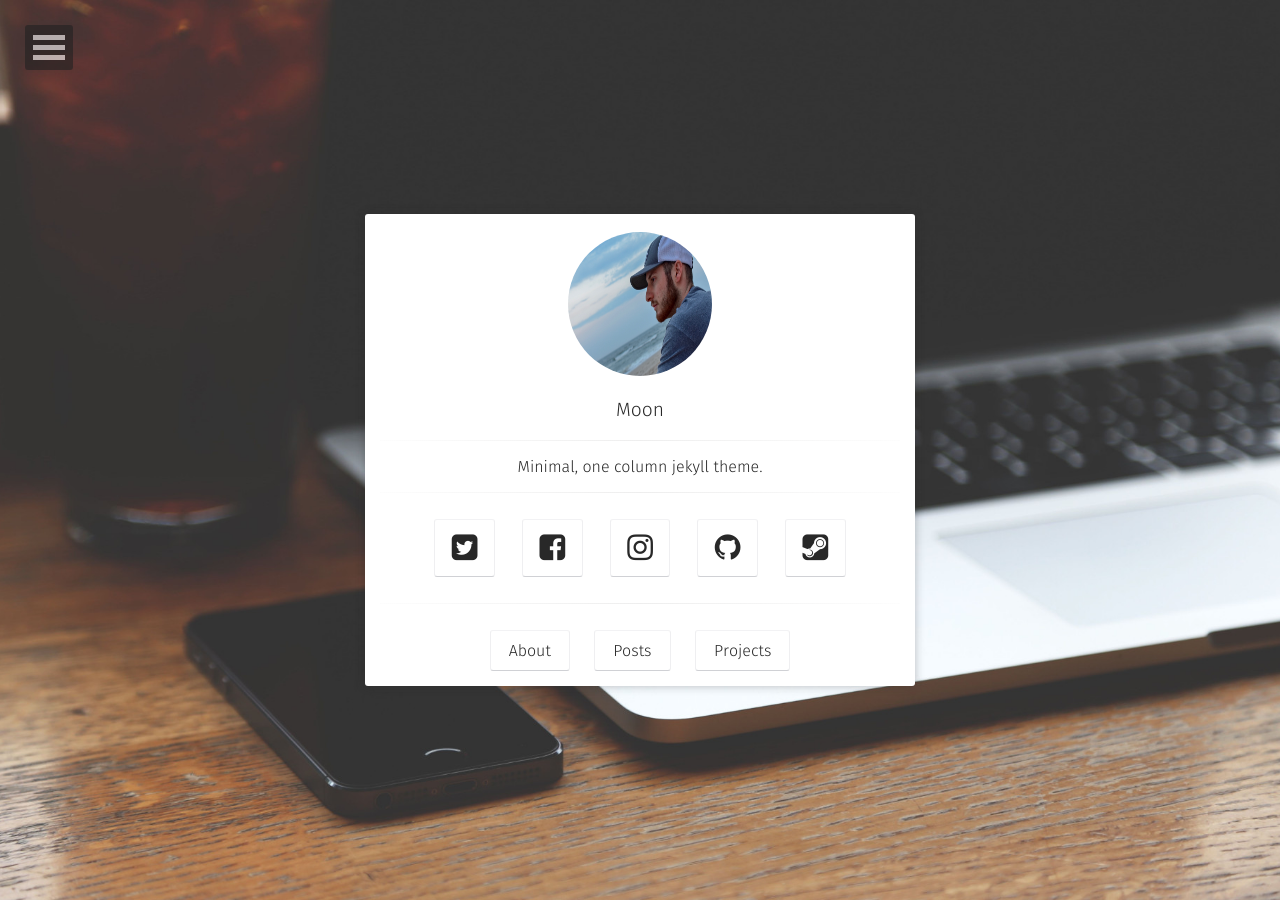
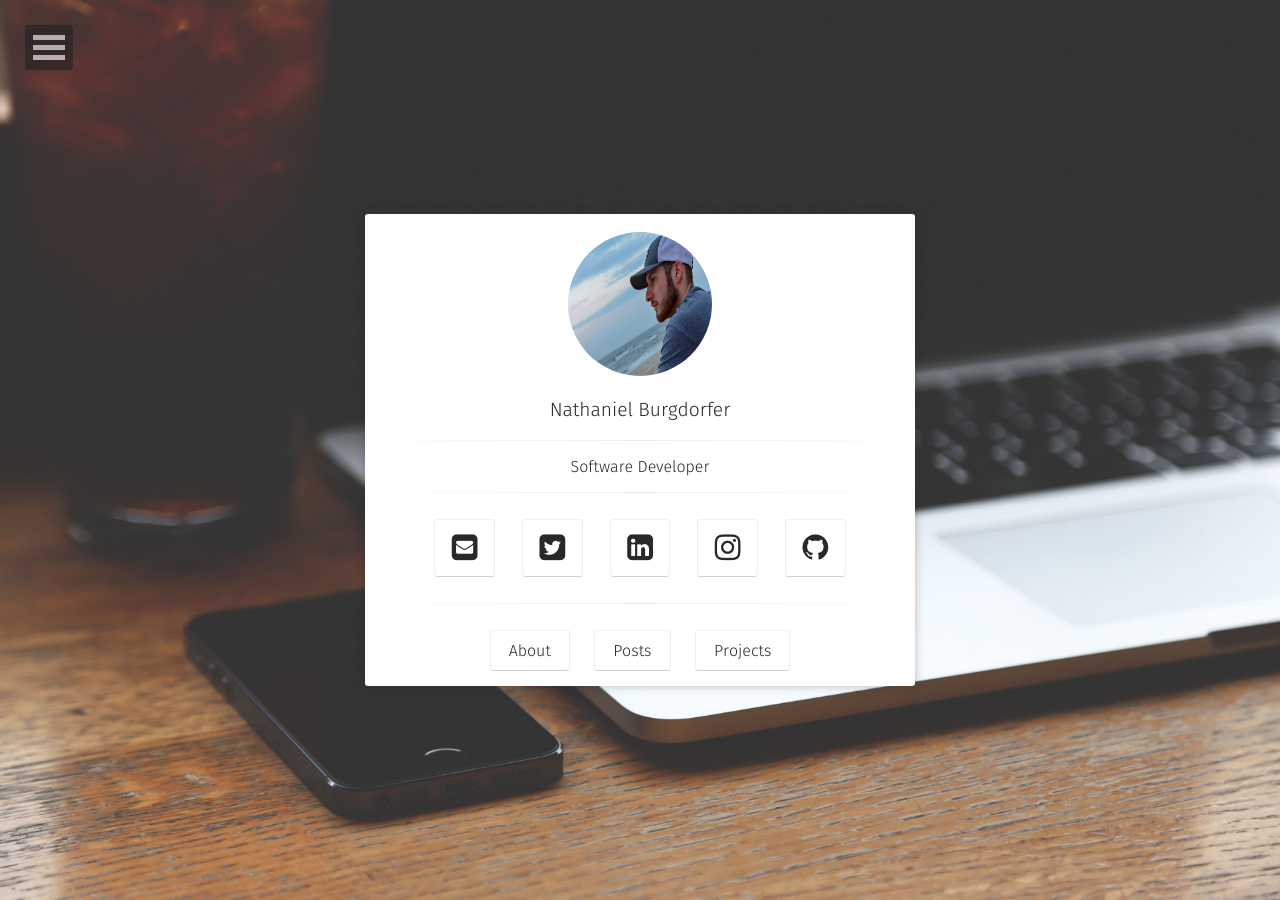
Before and after one commit to nburgdorfer/sample_website, a Jekyll site: the page built from index.html, in a window 1280 px wide. Built offline with Jekyll 4.4.1, drawn with Linux system fonts in a browser that asks for light colours; some web fonts are replaced; part of the change alters nothing that is shown.

```diff
--- a/_config.yml
+++ b/_config.yml
@@ -1,6 +1,6 @@
 # Site
-title:              Moon
-bio:                'Minimal, one column jekyll theme.'
+title:              Nathaniel Burgdorfer
+bio:                'Software Developer'
 description:        "Moon is a minimal, one column jekyll theme for your blog."
 reading_time:       true
 words_per_minute:   200
@@ -8,7 +8,7 @@ logo:               'assets/img/headshot.jpg'
 background:         'assets/img/placeholder-big.jpg'
 tiled_bg:           false   # Set this true if you want to tile your background image, otherwise it will be covered
 locale:             en_US
-url:                https://taylantatli.github.io/Moon
+url:                https://nburgdorfer.github.io/sample_webpage
 
 # Jekyll
 permalink:          /:title/
@@ -37,20 +37,20 @@ disqus_shortname:   taylantatli
   #ad-client:
   #ad-slot:
 #bing-verify:
-#email:
-twitter:            username
-facebook:           username
-github-url:         username
+email:              nburgdorfer@gmail.com
+twitter:            Nate_Burg
+#facebook:
+github-url:         https://www.github.com/nburgdorfer
 #stackoverflow:     123456/username   from a "http://stackoverflow.com/users/123456/username" link
-#linkedin:          username
+linkedin:          nburgdorfer
 #xing:              username
-instagram:          username
+instagram:          n.burg43
 #lastfm:            username
 #tumblr:            username
 #medium:            '@username'
 #pinterest:         username
 #foursquare:        username
-steam:              username
+#steam:              username
 #dribbble:          username
 #youtube:           username
 #youtube-channel:   channel
```
Also changed, not shown: 1 other file.
